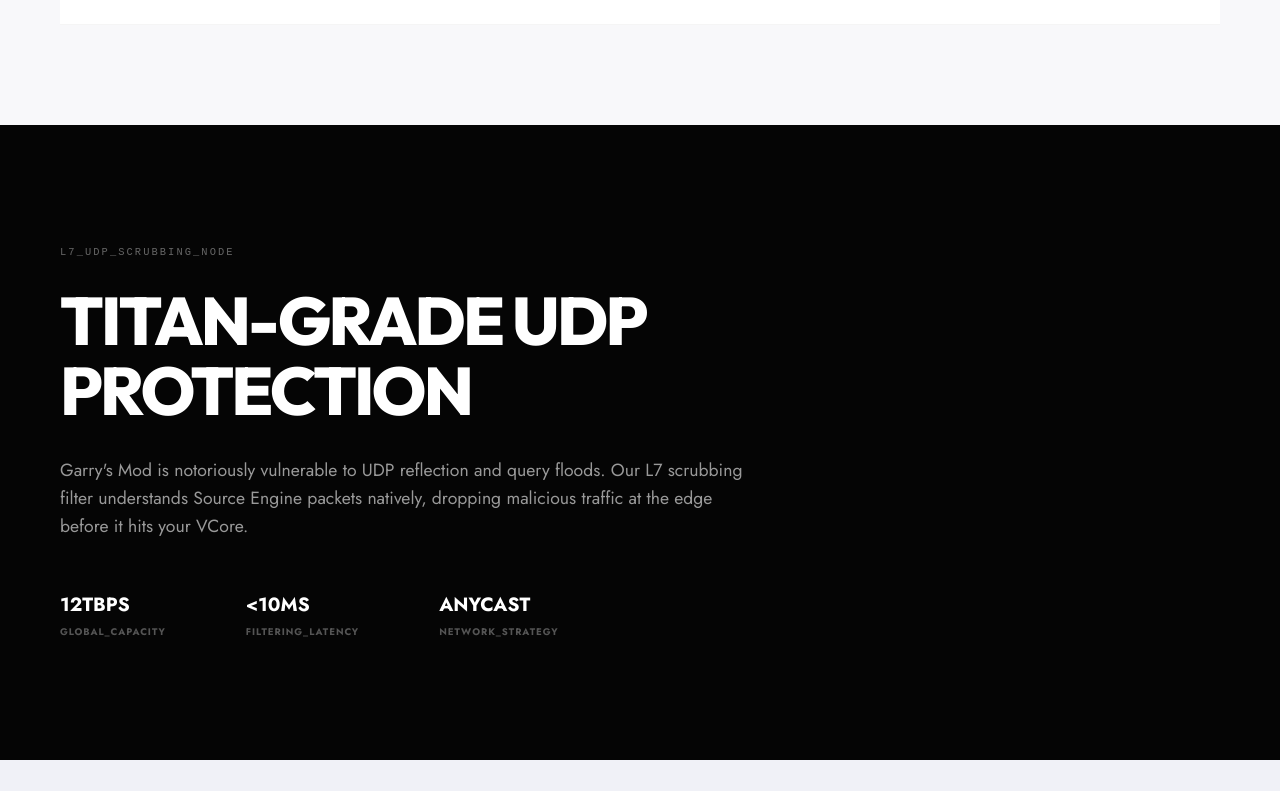
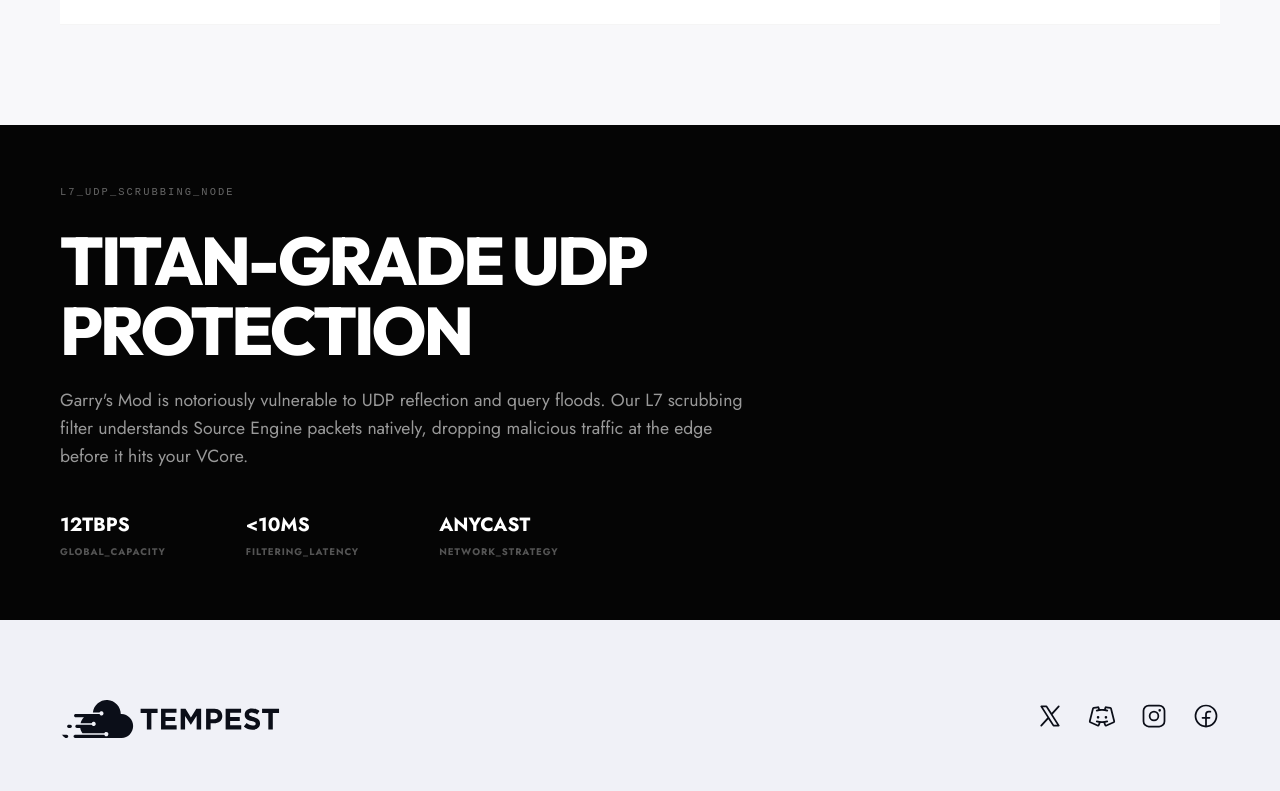
Before and after one commit to souiiii/Bytenia, a React (Vite) app: page /servers/garrys-mod in a window 1280 px wide. Shown: the part 2349-3140 px from the top of the page. Built offline with nearby package versions, Linux system fonts and the light colour scheme; what react-world-flags would draw is missing.

Commit message:
feat: add responsive CSS styling for GarrysModProtection component

```diff
--- a/src/components/GarrysModProtection/GarrysModProtection.css
+++ b/src/components/GarrysModProtection/GarrysModProtection.css
@@ -1,6 +1,6 @@
 .garrys-protection-section {
   background-color: #050505;
-  padding: 120px 0;
+  padding: 60px 0;
   width: 100%;
 }
 
@@ -25,14 +25,14 @@
   text-transform: uppercase;
   line-height: 1.05;
   letter-spacing: -0.04em;
-  margin: 0 0 30px 0;
+  margin: 0 0 20px 0;
 }
 
 .garrys-prot-desc {
   font-size: 1.1rem;
   color: #999;
   line-height: 1.6;
-  margin: 0 0 50px 0;
+  margin: 0 0 40px 0;
   font-weight: 400;
   max-width: 700px;
 }
```
